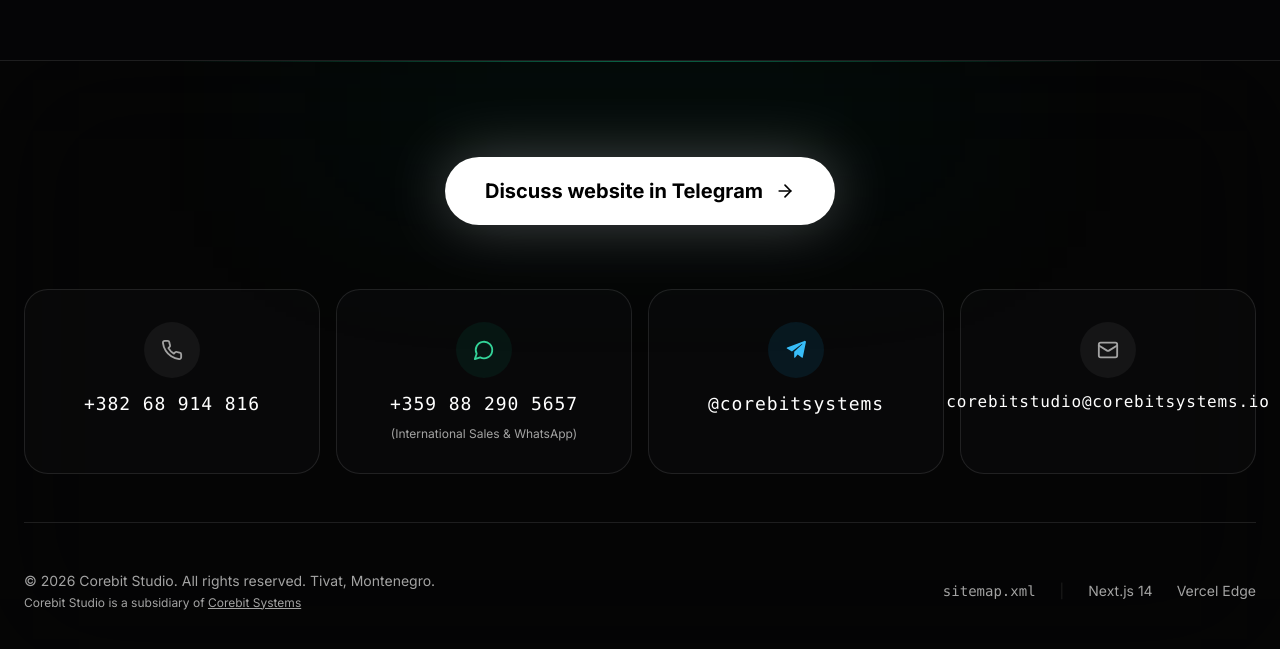
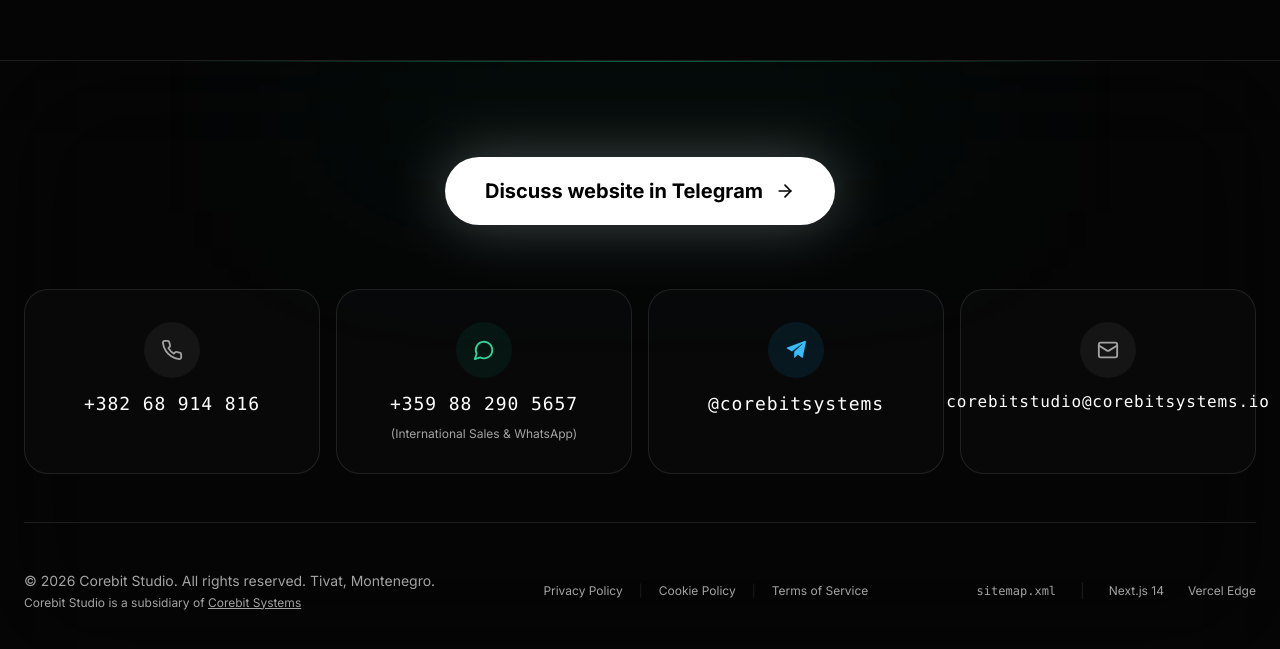
Before and after one commit to Corebit-Systems/Corebit-Studio, a Next.js app: page /en in a window 1280 px wide. Shown: the part 9970-10619 px from the top of the page. Built offline with nearby package versions, Linux system fonts and the light colour scheme.

Commit message:
feat: add localized privacy, cookie, and terms links to the footer

```diff
--- a/app/[locale]/layout.tsx
+++ b/app/[locale]/layout.tsx
@@ -399,7 +399,7 @@ export default async function RootLayout({
           {children}
         </main>
 
-        <Footer dict={dict} />
+        <Footer dict={dict} locale={locale} />
 
         {/* Global Compliance & Consent management */}
         <CookieBanner dict={dict.cookie} locale={locale} />
--- a/components/Footer.tsx
+++ b/components/Footer.tsx
@@ -1,19 +1,25 @@
 // File: C:\dev\Corebit-Studio\components\Footer.tsx
 import { Phone, Mail, MessageCircle, ArrowRight } from 'lucide-react';
+import Link from 'next/link';
 
-// ФИКС: Строгая типизация вместо dict: any
 interface FooterDict {
   footer: {
     cta_btn: string;
     rights: string;
   };
+  policies?: {
+    privacy_title: string;
+    cookie_title: string;
+    terms_title: string;
+  };
 }
 
 interface FooterProps {
   dict: FooterDict;
+  locale: string;
 }
 
-export default function Footer({ dict }: FooterProps) {
+export default function Footer({ dict, locale }: FooterProps) {
   return (
     // ФИКС: mt-32 → mt-16 sm:mt-32, убраны px-6 → px-4 sm:px-6
     <footer className="w-full mt-16 sm:mt-32 border-t border-white/10 bg-[#050506]/80 backdrop-blur-3xl pt-12 sm:pt-24 pb-8 sm:pb-12 px-4 sm:px-6 relative overflow-hidden flex flex-col items-center">
@@ -100,19 +106,34 @@ export default function Footer({ dict }: FooterProps) {
               </a>
             </p>
           </div>
+
+          <div className="flex flex-wrap items-center justify-center gap-x-3 sm:gap-x-4 gap-y-1 my-2 md:my-0 text-[11px] sm:text-xs text-neutral-400">
+            <Link href={`/${locale}/privacy-policy`} className="hover:text-emerald-400 transition-colors">
+              {dict.policies?.privacy_title || 'Privacy Policy'}
+            </Link>
+            <span className="text-white/10">|</span>
+            <Link href={`/${locale}/cookie-policy`} className="hover:text-emerald-400 transition-colors">
+              {dict.policies?.cookie_title || 'Cookie Policy'}
+            </Link>
+            <span className="text-white/10">|</span>
+            <Link href={`/${locale}/terms-of-service`} className="hover:text-emerald-400 transition-colors">
+              {dict.policies?.terms_title || 'Terms of Service'}
+            </Link>
+          </div>
+
           <div className="flex items-center gap-4 sm:gap-6">
             <a
               href="/sitemap.xml"
               target="_blank"
               rel="noopener noreferrer"
-              className="hover:text-emerald-400 transition-colors font-mono"
+              className="hover:text-emerald-400 transition-colors font-mono text-xs"
               title="XML Sitemap"
             >
               sitemap.xml
             </a>
             <span className="text-white/10">|</span>
-            <span>Next.js 14</span>
-            <span>Vercel Edge</span>
+            <span className="text-xs">Next.js 14</span>
+            <span className="text-xs">Vercel Edge</span>
           </div>
         </div>
       </div>
--- a/i18n/dictionaries/cnr.json
+++ b/i18n/dictionaries/cnr.json
@@ -307,6 +307,9 @@
     "maribor": { "name": "Maribor", "where": "u Mariboru", "destination": "u Maribor" }
   },
   "policies": {
+    "privacy_title": "Politika Privatnosti",
+    "cookie_title": "Politika Kolačića",
+    "terms_title": "Uslovi Korišćenja",
     "back_btn": "Nazad na Početnu",
     "cookie_policy": {
       "title": "Politika Kolačića",
--- a/i18n/dictionaries/en.json
+++ b/i18n/dictionaries/en.json
@@ -306,6 +306,9 @@
     "maribor": { "name": "Maribor", "where": "in Maribor", "destination": "to Maribor" }
   },
   "policies": {
+    "privacy_title": "Privacy Policy",
+    "cookie_title": "Cookie Policy",
+    "terms_title": "Terms of Service",
     "back_btn": "Back to Home",
     "cookie_policy": {
       "title": "Cookie Policy",
--- a/i18n/dictionaries/ru.json
+++ b/i18n/dictionaries/ru.json
@@ -310,6 +310,9 @@
     "maribor": { "name": "Марибор", "where": "в Мариборе", "destination": "в Марибор" }
   },
   "policies": {
+    "privacy_title": "Политика конфиденциальности",
+    "cookie_title": "Политика cookie",
+    "terms_title": "Пользовательское соглашение",
     "back_btn": "На главную",
     "cookie_policy": {
       "title": "Политика Cookie",
--- a/i18n/dictionaries/sq.json
+++ b/i18n/dictionaries/sq.json
@@ -307,6 +307,9 @@
     "maribor": { "name": "Maribor", "where": "në Maribor", "destination": "në Maribor" }
   },
   "policies": {
+    "privacy_title": "Politika e Privatësisë",
+    "cookie_title": "Politika e Cookies",
+    "terms_title": "Kushtet e Shërbimit",
     "back_btn": "Kthehu në Fillim",
     "cookie_policy": {
       "title": "Politika e Cookies",
--- a/i18n/dictionaries/srb.json
+++ b/i18n/dictionaries/srb.json
@@ -307,6 +307,9 @@
     "maribor": { "name": "Maribor", "where": "u Mariboru", "destination": "u Maribor" }
   },
   "policies": {
+    "privacy_title": "Politika Privatnosti",
+    "cookie_title": "Politika Kolačića",
+    "terms_title": "Uslovi Korišćenja",
     "back_btn": "Nazad na Početnu",
     "cookie_policy": {
       "title": "Politika Kolačića",
```
